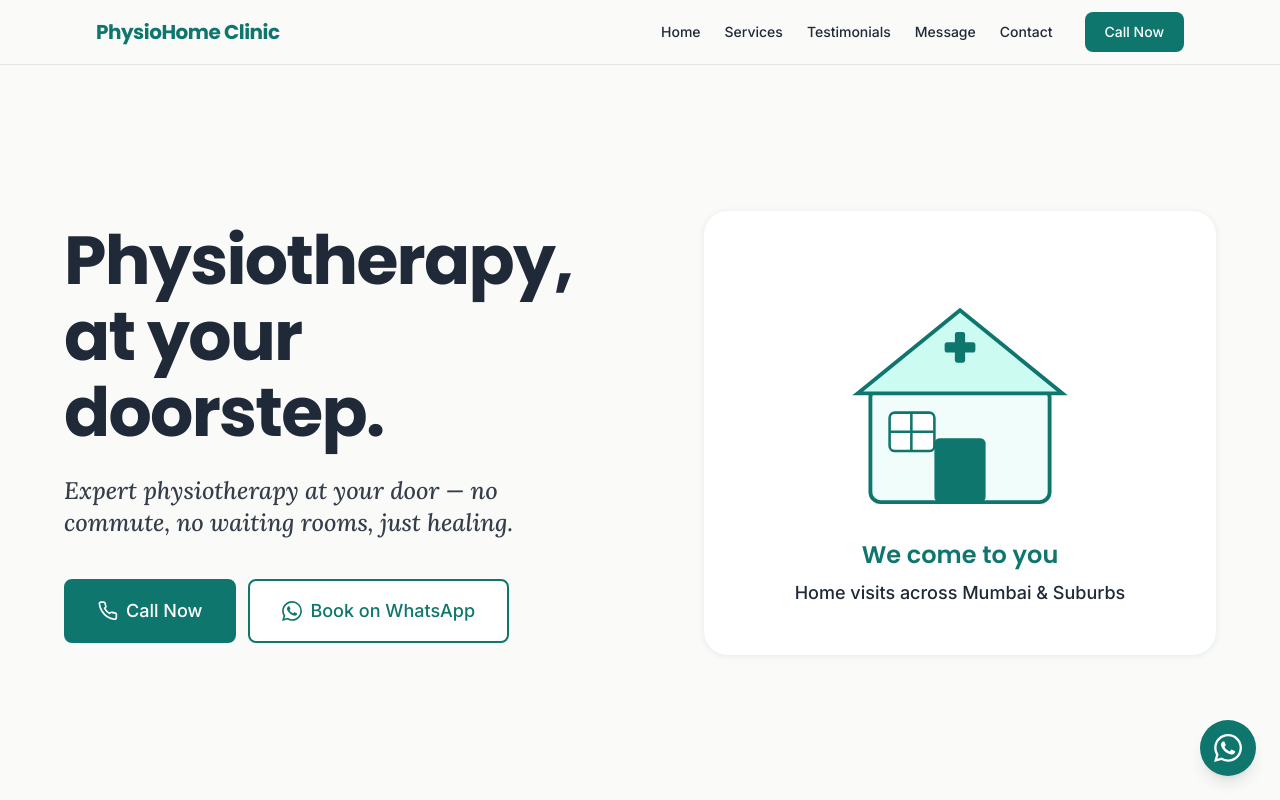
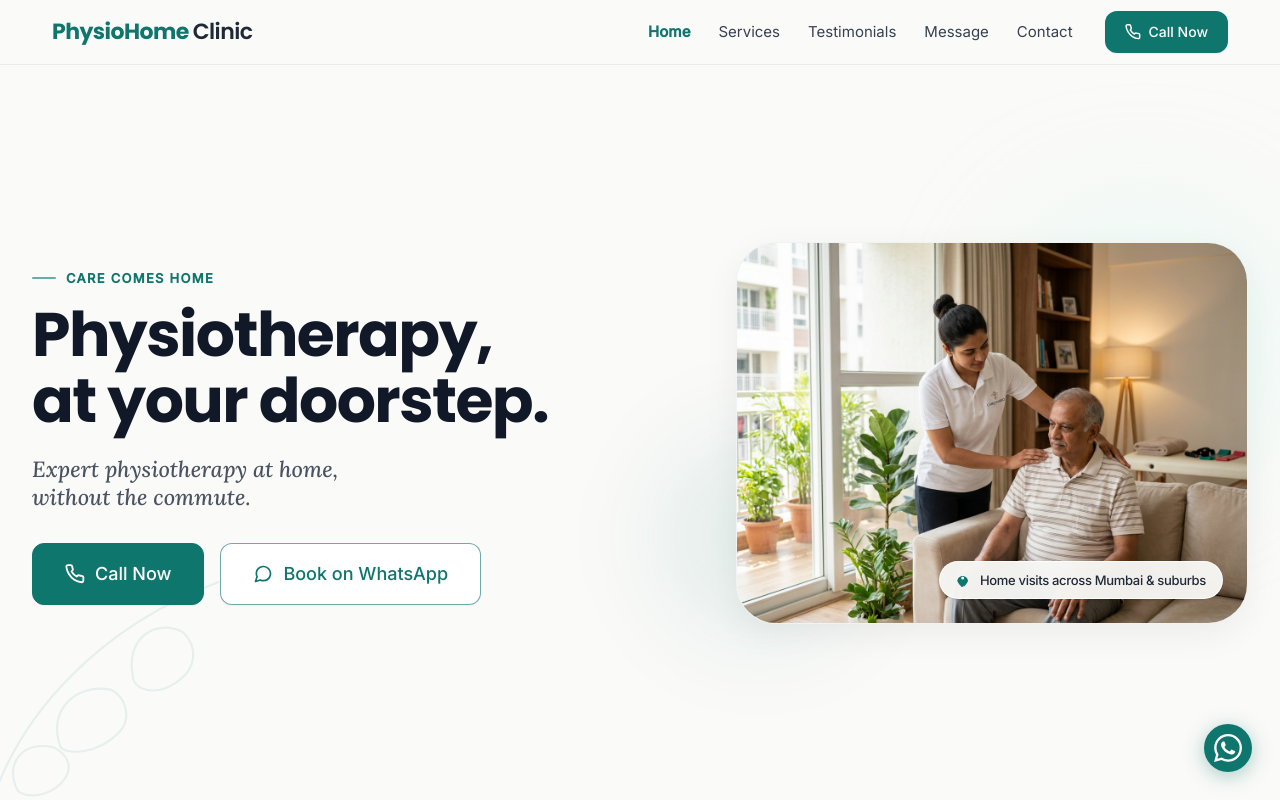
Before and after one commit to malavya1411/Physio_Website, a React (Vite) app: page / in a window 1280 px wide. Shown: the top 800 px of the page. Built offline with nearby package versions, Linux system fonts and the light colour scheme.

Commit message:
feat: add hero image asset and update hero section, navbar, and footer layout styling

```diff
--- a/src/components/CTAButtons.jsx
+++ b/src/components/CTAButtons.jsx
@@ -8,17 +8,16 @@
 import { telLink, waLink, WA_GENERAL } from '../data/links.js'
 
 const PhoneIcon = () => (
-  <svg className="inline-block w-5 h-5 mr-2" viewBox="0 0 24 24" fill="none"
-    stroke="currentColor" strokeWidth="2" strokeLinecap="round" strokeLinejoin="round"
+  <svg className="w-5 h-5 mr-2.5 flex-shrink-0" viewBox="0 0 24 24" fill="none"
+    stroke="currentColor" strokeWidth="2.2" strokeLinecap="round" strokeLinejoin="round"
     aria-hidden="true">
     <path d="M22 16.92v3a2 2 0 0 1-2.18 2 19.79 19.79 0 0 1-8.63-3.07A19.5 19.5 0 0 1 4.69 12a19.79 19.79 0 0 1-3.07-8.67A2 2 0 0 1 3.6 1.27h3a2 2 0 0 1 2 1.72c.127.96.361 1.903.7 2.81a2 2 0 0 1-.45 2.11L7.91 8.91a16 16 0 0 0 6.08 6.08l1.01-.91a2 2 0 0 1 2.11-.45c.907.339 1.85.573 2.81.7A2 2 0 0 1 22 16.92z"/>
   </svg>
 )
 
 const WhatsAppIcon = () => (
-  <svg className="inline-block w-5 h-5 mr-2" viewBox="0 0 24 24" fill="currentColor"
-    aria-hidden="true">
-    <path d="M17.472 14.382c-.297-.149-1.758-.867-2.03-.967-.273-.099-.471-.148-.67.15-.197.297-.767.966-.94 1.164-.173.199-.347.223-.644.075-.297-.15-1.255-.463-2.39-1.475-.883-.788-1.48-1.761-1.653-2.059-.173-.297-.018-.458.13-.606.134-.133.298-.347.446-.52.149-.174.198-.298.298-.497.099-.198.05-.371-.025-.52-.075-.149-.669-1.612-.916-2.207-.242-.579-.487-.5-.669-.51-.173-.008-.371-.01-.57-.01-.198 0-.52.074-.792.372-.272.297-1.04 1.016-1.04 2.479 0 1.462 1.065 2.875 1.213 3.074.149.198 2.096 3.2 5.077 4.487.709.306 1.262.489 1.694.625.712.227 1.36.195 1.871.118.571-.085 1.758-.719 2.006-1.413.248-.694.248-1.289.173-1.413-.074-.124-.272-.198-.57-.347m-5.421 7.403h-.004a9.87 9.87 0 0 1-5.031-1.378l-.361-.214-3.741.982.998-3.648-.235-.374a9.86 9.86 0 0 1-1.51-5.26c.001-5.45 4.436-9.884 9.888-9.884 2.64 0 5.122 1.03 6.988 2.898a9.825 9.825 0 0 1 2.893 6.994c-.003 5.45-4.437 9.884-9.885 9.884m8.413-18.297A11.815 11.815 0 0 0 12.05 0C5.495 0 .16 5.335.157 11.892c0 2.096.547 4.142 1.588 5.945L.057 24l6.305-1.654a11.882 11.882 0 0 0 5.683 1.448h.005c6.554 0 11.89-5.335 11.893-11.893a11.821 11.821 0 0 0-3.48-8.413z"/>
+  <svg className="w-5 h-5 mr-2.5 flex-shrink-0" viewBox="0 0 24 24" fill="none" stroke="currentColor" strokeWidth="2" strokeLinecap="round" strokeLinejoin="round" aria-hidden="true">
+    <path d="M21 11.5a8.38 8.38 0 0 1-.9 3.8 8.5 8.5 0 0 1-7.6 4.7 8.38 8.38 0 0 1-3.8-.9L3 21l1.9-5.7a8.38 8.38 0 0 1-.9-3.8 8.5 8.5 0 0 1 4.7-7.6 8.38 8.38 0 0 1 3.8-.9h.5a8.48 8.48 0 0 1 8 8v.5z"/>
   </svg>
 )
 
@@ -31,7 +30,7 @@ export default function CTAButtons({
   const href1 = telHref || telLink()
   const href2 = waHref  || waLink(WA_GENERAL)
 
-  const base = 'inline-flex items-center justify-center font-inter font-medium rounded-lg transition-subtle focus-visible:outline focus-visible:outline-2 focus-visible:outline-offset-2 focus-visible:outline-[#0F766E]'
+  const base = 'inline-flex items-center justify-center font-inter font-medium rounded-xl transition-all duration-200 focus-visible:outline focus-visible:outline-2 focus-visible:outline-offset-2 focus-visible:outline-[#0F766E]'
   const sizes = {
     sm: 'px-4 py-2 text-sm',
     md: 'px-6 py-3 text-base',
@@ -40,11 +39,11 @@ export default function CTAButtons({
   const width = fullWidth ? 'w-full' : ''
 
   return (
-    <div className={`flex flex-wrap gap-3 ${fullWidth ? 'flex-col sm:flex-row' : ''}`}>
+    <div className={`flex flex-wrap gap-4 ${fullWidth ? 'flex-col sm:flex-row' : ''}`}>
       <a
         href={href1}
         aria-label="Call the clinic"
-        className={`${base} ${sizes[size]} ${width} bg-[#0F766E] text-white hover:bg-[#0d6560] border-2 border-[#0F766E]`}
+        className={`${base} ${sizes[size]} ${width} bg-[#0F766E] text-white hover:bg-[#0d6560] border border-[#0F766E] shadow-sm hover:shadow-md active:scale-[0.99]`}
       >
         <PhoneIcon />
         Call Now
@@ -54,7 +53,7 @@ export default function CTAButtons({
         aria-label="Contact on WhatsApp"
         target="_blank"
         rel="noopener noreferrer"
-        className={`${base} ${sizes[size]} ${width} bg-white text-[#0F766E] border-2 border-[#0F766E] hover:bg-[#0F766E] hover:text-white`}
+        className={`${base} ${sizes[size]} ${width} bg-white text-[#0F766E] border border-[#0F766E]/60 hover:border-[#0F766E] hover:bg-[#0F766E]/[0.04] shadow-sm hover:shadow active:scale-[0.99]`}
       >
         <WhatsAppIcon />
         Book on WhatsApp
--- a/src/components/FloatingCTA.jsx
+++ b/src/components/FloatingCTA.jsx
@@ -63,7 +63,7 @@ export default function FloatingCTA() {
         target="_blank"
         rel="noopener noreferrer"
         aria-label="Contact on WhatsApp"
-        className="hidden md:flex fixed bottom-6 right-6 z-50 w-14 h-14 rounded-full bg-[#0F766E] items-center justify-center shadow-lg transition-subtle hover:scale-110 hover:bg-[#0d6560]"
+        className="hidden md:flex fixed bottom-7 right-7 z-50 w-12 h-12 rounded-full bg-[#0F766E] items-center justify-center shadow-[0_4px_20px_rgba(15,118,110,0.35)] transition-all duration-300 hover:scale-105 hover:bg-[#0d6560] active:scale-95"
       >
         <WhatsAppIconWhite />
       </a>
--- a/src/components/Footer.jsx
+++ b/src/components/Footer.jsx
@@ -6,8 +6,8 @@ export default function Footer() {
   const year = new Date().getFullYear()
 
   return (
-    <footer className="bg-[#FAFAF8] border-t border-[#1F2937]/10 mt-16">
-      <div className="max-w-6xl mx-auto px-4 sm:px-6 lg:px-8 py-12">
+    <footer className="bg-[#FAFAF8] border-t border-[#1F2937]/[0.07] mt-16">
+      <div className="max-w-[1240px] mx-auto px-4 sm:px-6 lg:px-8 py-12">
         <div className="grid grid-cols-1 sm:grid-cols-3 gap-8">
           {/* Brand column */}
           <div>
--- a/src/components/Navbar.jsx
+++ b/src/components/Navbar.jsx
@@ -36,39 +36,50 @@ export default function Navbar() {
   const activeClass = 'text-[#0F766E]'
 
   return (
-    <header className="sticky top-0 z-40 bg-[#FAFAF8] border-b border-[#1F2937]/10">
-      <div className="max-w-6xl mx-auto px-4 sm:px-6 lg:px-8">
+    <header className="sticky top-0 z-40 bg-[#FAFAF8]/95 backdrop-blur-sm border-b border-[#1F2937]/[0.07]">
+      <div className="max-w-[1240px] mx-auto px-4 sm:px-6 lg:px-8">
         <nav className="flex items-center justify-between h-16" aria-label="Main navigation">
           {/* Brand */}
           <Link
             to="/"
-            className="font-poppins font-bold text-[#0F766E] text-xl tracking-tight"
+            className="font-poppins text-xl sm:text-[22px] tracking-tight flex items-center gap-1"
             style={{ fontFamily: 'Poppins, sans-serif' }}
             onClick={() => setMenuOpen(false)}
           >
-            {clinic.name}
+            <span className="font-bold text-[#0F766E]">PhysioHome</span>
+            <span className="font-normal text-[#1F2937]">Clinic</span>
           </Link>
 
           {/* Desktop nav */}
-          <div className="hidden md:flex items-center gap-6">
+          <div className="hidden md:flex items-center gap-8">
+            <div className="flex items-center gap-7">
               {navItems.map(({ to, label }) => (
                 <NavLink
                   key={to}
                   to={to}
                   end={to === '/'}
                   className={({ isActive }) =>
-                  `${linkBase} ${isActive ? activeClass : ''}`
+                    `font-inter text-[15px] transition-all duration-150 ${
+                      isActive
+                        ? 'font-semibold text-[#0F766E]'
+                        : 'font-normal text-[#374151] hover:text-[#0F766E]'
+                    }`
                   }
                 >
                   {label}
                 </NavLink>
               ))}
+            </div>
+
             <a
               href={telLink()}
               aria-label="Call the clinic now"
-              className="ml-2 bg-[#0F766E] text-white font-inter font-medium text-sm px-5 py-2.5 rounded-lg transition-subtle hover:bg-[#0d6560]"
+              className="bg-[#0F766E] text-white font-inter font-medium text-[14px] px-5 py-2.5 rounded-xl transition-all duration-200 hover:bg-[#0d6560] shadow-sm hover:shadow flex items-center gap-2"
               style={{ fontFamily: 'Inter, sans-serif' }}
             >
+              <svg className="w-4 h-4" viewBox="0 0 24 24" fill="none" stroke="currentColor" strokeWidth="2.2" strokeLinecap="round" strokeLinejoin="round" aria-hidden="true">
+                <path d="M22 16.92v3a2 2 0 0 1-2.18 2 19.79 19.79 0 0 1-8.63-3.07A19.5 19.5 0 0 1 4.69 12a19.79 19.79 0 0 1-3.07-8.67A2 2 0 0 1 3.6 1.27h3a2 2 0 0 1 2 1.72c.127.96.361 1.903.7 2.81a2 2 0 0 1-.45 2.11L7.91 8.91a16 16 0 0 0 6.08 6.08l1.01-.91a2 2 0 0 1 2.11-.45c.907.339 1.85.573 2.81.7A2 2 0 0 1 22 16.92z"/>
+              </svg>
               Call Now
             </a>
           </div>
@@ -76,7 +87,7 @@ export default function Navbar() {
           {/* Mobile hamburger */}
           <button
             id="navbar-hamburger"
-            className="md:hidden text-[#1F2937] p-1 rounded transition-subtle hover:text-[#0F766E]"
+            className="md:hidden text-[#1F2937] p-2 rounded-lg transition-colors hover:bg-black/5 hover:text-[#0F766E]"
             onClick={() => setMenuOpen(!menuOpen)}
             aria-label={menuOpen ? 'Close menu' : 'Open menu'}
             aria-expanded={menuOpen}
@@ -88,15 +99,19 @@ export default function Navbar() {
 
       {/* Mobile slide-down panel */}
       {menuOpen && (
-        <div className="md:hidden bg-[#FAFAF8] border-t border-[#1F2937]/10 px-4 pb-4">
-          <div className="flex flex-col gap-1 pt-2">
+        <div className="md:hidden bg-[#FAFAF8] border-t border-[#1F2937]/[0.07] px-4 pb-5 shadow-lg">
+          <div className="flex flex-col gap-1 pt-3">
             {navItems.map(({ to, label }) => (
               <NavLink
                 key={to}
                 to={to}
                 end={to === '/'}
                 className={({ isActive }) =>
-                  `block py-2.5 px-3 rounded-lg ${linkBase} ${isActive ? 'bg-[#0F766E]/10 text-[#0F766E]' : 'hover:bg-[#0F766E]/5'}`
+                  `block py-3 px-3.5 rounded-xl font-inter text-base ${
+                    isActive
+                      ? 'bg-[#0F766E]/10 font-medium text-[#0F766E]'
+                      : 'text-[#374151] hover:bg-[#0F766E]/5 hover:text-[#0F766E]'
+                  }`
                 }
                 onClick={() => setMenuOpen(false)}
               >
@@ -106,10 +121,13 @@ export default function Navbar() {
             <a
               href={telLink()}
               aria-label="Call the clinic"
-              className="mt-2 block text-center bg-[#0F766E] text-white font-inter font-medium text-sm px-5 py-3 rounded-lg transition-subtle hover:bg-[#0d6560]"
+              className="mt-3 flex items-center justify-center gap-2 bg-[#0F766E] text-white font-inter font-medium text-base px-5 py-3.5 rounded-xl transition-all hover:bg-[#0d6560] shadow-sm"
               style={{ fontFamily: 'Inter, sans-serif' }}
               onClick={() => setMenuOpen(false)}
             >
+              <svg className="w-5 h-5" viewBox="0 0 24 24" fill="none" stroke="currentColor" strokeWidth="2.2" strokeLinecap="round" strokeLinejoin="round" aria-hidden="true">
+                <path d="M22 16.92v3a2 2 0 0 1-2.18 2 19.79 19.79 0 0 1-8.63-3.07A19.5 19.5 0 0 1 4.69 12a19.79 19.79 0 0 1-3.07-8.67A2 2 0 0 1 3.6 1.27h3a2 2 0 0 1 2 1.72c.127.96.361 1.903.7 2.81a2 2 0 0 1-.45 2.11L7.91 8.91a16 16 0 0 0 6.08 6.08l1.01-.91a2 2 0 0 1 2.11-.45c.907.339 1.85.573 2.81.7A2 2 0 0 1 22 16.92z"/>
+              </svg>
               Call Now
             </a>
           </div>
--- a/src/pages/Home.jsx
+++ b/src/pages/Home.jsx
@@ -37,63 +37,87 @@ export default function Home() {
   return (
     <div className="page-wrapper">
       {/* ── Hero ─────────────────────────────────────── */}
-      <section className="bg-[#FAFAF8] min-h-[calc(100vh-4rem)] flex items-center py-12 lg:py-0 px-4 sm:px-6 lg:px-8">
-        <div className="max-w-6xl mx-auto w-full flex flex-col lg:flex-row items-center justify-between gap-12 lg:gap-16 py-8">
-          {/* Text */}
-          <div className="flex-1 text-left max-w-2xl">
+      <section className="relative bg-[#FAFAF8] min-h-[calc(100vh-4rem)] flex items-center py-12 lg:py-16 px-4 sm:px-6 lg:px-8 overflow-hidden">
+        {/* Subtle background botanical line art */}
+        <svg
+          className="absolute -bottom-10 -left-10 w-72 h-72 text-[#0F766E]/[0.08] pointer-events-none select-none"
+          viewBox="0 0 200 200"
+          fill="none"
+          stroke="currentColor"
+          strokeWidth="1.5"
+          aria-hidden="true"
+        >
+          <path d="M20,180 C40,110 100,50 180,20" />
+          <path d="M70,135 C60,110 80,90 105,95 C115,100 120,115 110,125 C95,140 75,140 70,135 Z" />
+          <path d="M120,85 C115,60 135,45 155,55 C165,65 165,80 150,90 C135,100 120,95 120,85 Z" />
+          <path d="M40,165 C30,145 45,130 65,135 C75,140 80,150 70,160 C60,170 45,170 40,165 Z" />
+        </svg>
+
+        <div className="max-w-[1240px] mx-auto w-full flex flex-col lg:flex-row items-center justify-between gap-12 lg:gap-16 relative z-10">
+          {/* Left Text */}
+          <div className="flex-1 text-left max-w-xl">
+            {/* Eyebrow */}
+            <div className="inline-flex items-center gap-2.5 mb-4">
+              <span className="w-6 h-[2px] bg-[#0F766E]/60 rounded-full" />
+              <span
+                className="font-inter font-semibold text-xs sm:text-[13px] tracking-widest text-[#0F766E] uppercase"
+                style={{ fontFamily: 'Inter, sans-serif' }}
+              >
+                Care Comes Home
+              </span>
+            </div>
+
+            {/* Headline */}
             <h1
-              className="font-poppins font-bold text-[#1F2937] leading-[1.12] mb-6 tracking-tight"
+              className="font-poppins font-bold text-[#111827] leading-[1.08] mb-5 tracking-tight"
               style={{
                 fontFamily: 'Poppins, sans-serif',
-                fontSize: 'clamp(2.5rem, 6vw, 4.25rem)',
+                fontSize: 'clamp(2.5rem, 5.5vw, 3.85rem)',
               }}
             >
-              {clinic.tagline}
+              Physiotherapy,<br />at your doorstep.
             </h1>
+
+            {/* Supporting sentence */}
             <p
-              className="font-lora italic text-[#1F2937] text-xl sm:text-2xl mb-10 max-w-xl leading-relaxed opacity-90"
+              className="font-lora italic text-[#374151] text-lg sm:text-xl lg:text-[22px] leading-relaxed mb-8 max-w-lg font-normal opacity-90"
               style={{ fontFamily: 'Lora, serif' }}
             >
-              Expert physiotherapy at your door — no commute, no waiting rooms, just healing.
+              Expert physiotherapy at home,<br className="hidden sm:inline" /> without the commute.
             </p>
+
+            {/* CTAs */}
             <CTAButtons size="lg" />
           </div>
 
-          {/* Hero illustration */}
-          <div className="flex-1 flex justify-center lg:justify-end w-full">
-            <div className="w-full max-w-md lg:max-w-lg bg-white rounded-3xl card-shadow p-8 sm:p-12 flex flex-col items-center gap-6">
-              <svg
-                viewBox="0 0 200 200"
-                className="w-56 h-56 sm:w-64 sm:h-64 text-[#0F766E]"
-                fill="none"
-                xmlns="http://www.w3.org/2000/svg"
-                aria-label="Physiotherapist illustration"
-              >
-                {/* Clean house + medical cross illustration */}
-                <rect x="30" y="100" width="140" height="90" rx="8" fill="#F0FDFA" stroke="#0F766E" strokeWidth="3"/>
-                <polygon points="20,105 100,40 180,105" fill="#CCFBF1" stroke="#0F766E" strokeWidth="3"/>
-                <rect x="80" y="140" width="40" height="50" rx="4" fill="#0F766E"/>
-                {/* Medical cross */}
-                <rect x="88" y="65" width="24" height="8" rx="2" fill="#0F766E"/>
-                <rect x="96" y="57" width="8" height="24" rx="2" fill="#0F766E"/>
-                {/* Window */}
-                <rect x="45" y="120" width="35" height="30" rx="4" fill="white" stroke="#0F766E" strokeWidth="2"/>
-                <line x1="62" y1="120" x2="62" y2="150" stroke="#0F766E" strokeWidth="2"/>
-                <line x1="45" y1="135" x2="80" y2="135" stroke="#0F766E" strokeWidth="2"/>
-              </svg>
-              <div className="text-center">
-                <p
-                  className="font-poppins font-semibold text-[#0F766E] text-2xl"
-                  style={{ fontFamily: 'Poppins, sans-serif' }}
-                >
-                  We come to you
-                </p>
-                <p
-                  className="font-inter text-[#1F2937] text-base sm:text-lg mt-2 font-medium"
+          {/* Right Visual */}
+          <div className="flex-1 flex justify-center lg:justify-end w-full relative">
+            {/* Soft muted background glow */}
+            <div className="absolute -top-6 -right-6 w-64 h-64 bg-[#CCFBF1]/40 rounded-full blur-3xl pointer-events-none -z-10" />
+            <div className="absolute -bottom-6 -left-6 w-56 h-56 bg-[#0F766E]/[0.08] rounded-full blur-2xl pointer-events-none -z-10" />
+
+            {/* Organic rounded image container */}
+            <div className="relative w-full max-w-md lg:max-w-lg rounded-[2.25rem] sm:rounded-[2.5rem] overflow-hidden shadow-[0_10px_35px_rgb(0,0,0,0.06)] border border-[#1F2937]/[0.06] bg-white group">
+              <img
+                src="/hero-physio.jpg"
+                alt="Physiotherapist assisting senior patient at home"
+                className="w-full h-auto object-cover max-h-[440px] sm:max-h-[490px] transition-transform duration-700 ease-out group-hover:scale-[1.02]"
+                width="600"
+                height="450"
+                loading="eager"
+              />
+
+              {/* Understated Location Pill */}
+              <div className="absolute bottom-4 left-4 right-4 sm:left-auto sm:right-6 sm:bottom-6 bg-[#FAFAF8]/95 backdrop-blur-md border border-white/80 px-4 py-2.5 rounded-full shadow-sm flex items-center justify-center gap-2">
+                <svg className="w-4 h-4 text-[#0F766E] flex-shrink-0" viewBox="0 0 24 24" fill="currentColor" aria-hidden="true">
+                  <path fillRule="evenodd" d="M11.54 22.351A24.25 24.25 0 0 0 18 13.917C18 9.544 14.418 6 10 6S2 9.544 2 13.917a24.25 24.25 0 0 0 6.46 8.434.75.75 0 0 0 1.08 0l2-2zM10 11.25a2.25 2.25 0 1 0 0-4.5 2.25 2.25 0 0 0 0 4.5z" clipRule="evenodd" />
+                </svg>
+                <span
+                  className="font-inter text-xs sm:text-[13px] font-medium text-[#1F2937] tracking-tight"
                   style={{ fontFamily: 'Inter, sans-serif' }}
                 >
-                  {clinic.serviceAreas}
-                </p>
+                  Home visits across Mumbai &amp; suburbs
+                </span>
               </div>
             </div>
           </div>
@@ -124,7 +148,7 @@ export default function Home() {
 
       {/* ── How it Works ─────────────────────────────── */}
       <section className="py-20 px-4 sm:px-6 lg:px-8">
-        <div className="max-w-6xl mx-auto">
+        <div className="max-w-[1240px] mx-auto">
           <SectionHeading
             title="How it works"
             subtitle="Getting physiotherapy at home is simple — 3 easy steps."
@@ -159,7 +183,7 @@ export default function Home() {
 
       {/* ── Services Preview ─────────────────────────── */}
       <section className="py-20 px-4 sm:px-6 lg:px-8 bg-white">
-        <div className="max-w-6xl mx-auto">
+        <div className="max-w-[1240px] mx-auto">
           <div className="flex items-end justify-between mb-10 gap-4 flex-wrap">
             <SectionHeading
               title="Our Services"
@@ -183,7 +207,7 @@ export default function Home() {
 
       {/* ── Testimonials Preview ──────────────────────── */}
       <section className="py-20 px-4 sm:px-6 lg:px-8">
-        <div className="max-w-6xl mx-auto">
+        <div className="max-w-[1240px] mx-auto">
           <div className="flex items-end justify-between mb-10 gap-4 flex-wrap">
             <SectionHeading
               title="What patients say"
```
Also changed, not shown: public/hero-physio.jpg (added). Lines whose indentation alone changed are shown as unchanged.
